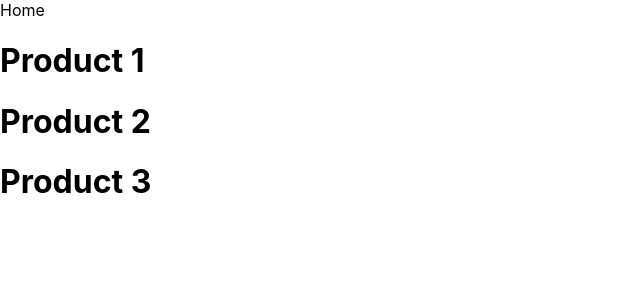
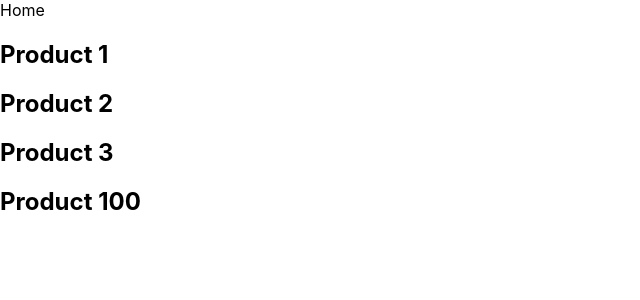
Before and after one commit to kiran226/next-js, a Next.js app: page /product in a window 1280 px wide. Shown: the top 300 px of the page, without its empty margins (0-640 px from the left). Built offline with nearby package versions, Linux system fonts and the light colour scheme.

Commit message:
passing prop in href

```diff
--- a/pages/product/index.js
+++ b/pages/product/index.js
@@ -1,6 +1,6 @@
 import Link from 'next/link';
 
-function ProductList(){
+function ProductList({productId=100}){
     return(
         <>
 
@@ -8,9 +8,30 @@ function ProductList(){
                 <a>Home</a>
             </Link>
 
-            <h1>Product 1</h1>
-            <h1>Product 2</h1>
-            <h1>Product 3</h1>
+            <h2>
+                <Link href="/product/1">
+                    <a>Product 1</a>
+                </Link>
+            </h2>
+
+            <h2>
+                <Link href="/product/2">
+                    <a>Product 2</a>
+                </Link>
+            </h2>
+
+            <h2>
+                <Link href="/product/3">
+                    <a>Product 3</a>
+                </Link>
+            </h2>
+
+            <h2>
+                <Link href={`/product/${productId}`}>
+                    <a>Product {productId}</a>
+                </Link>
+            </h2>
+
         </>
     )
 }
```
